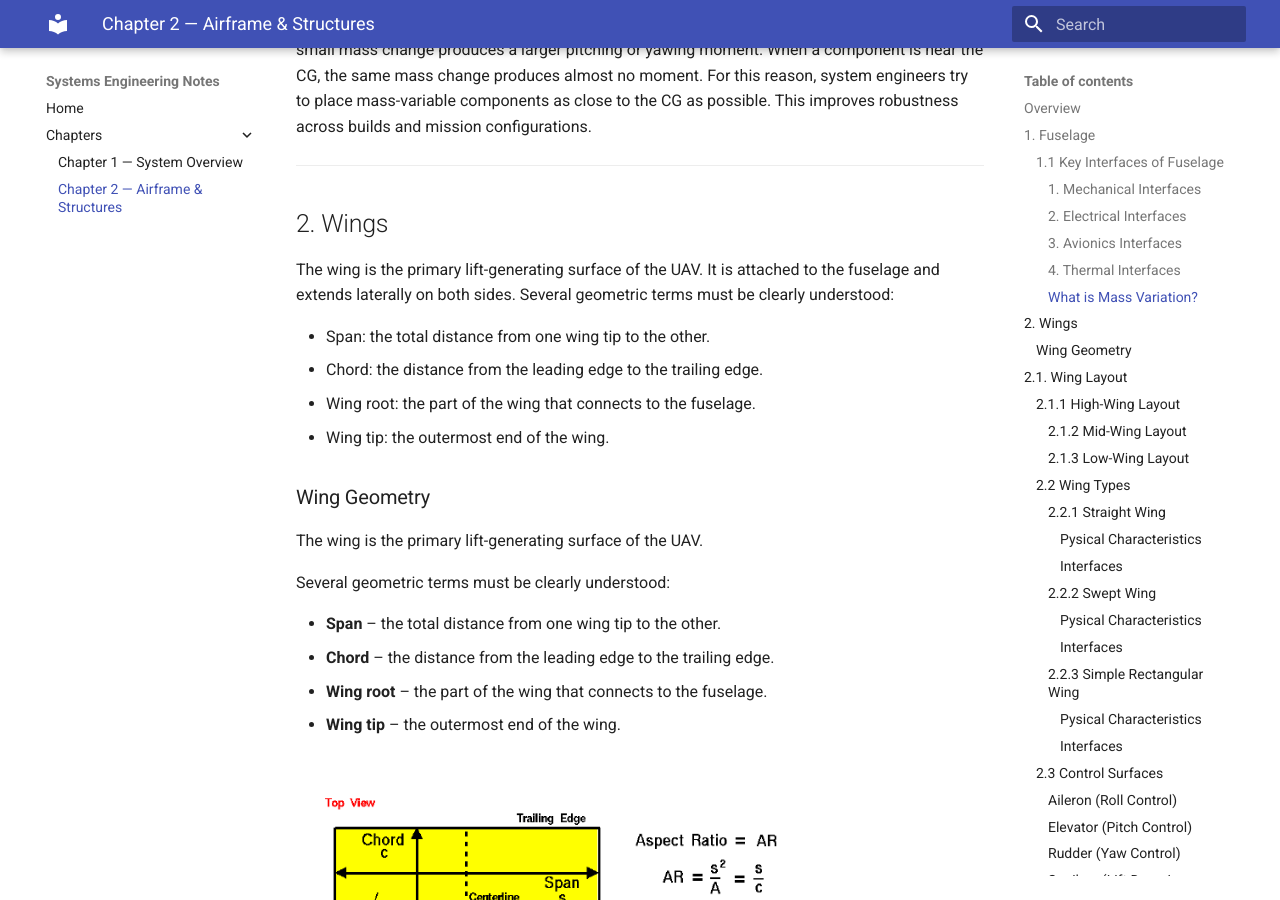
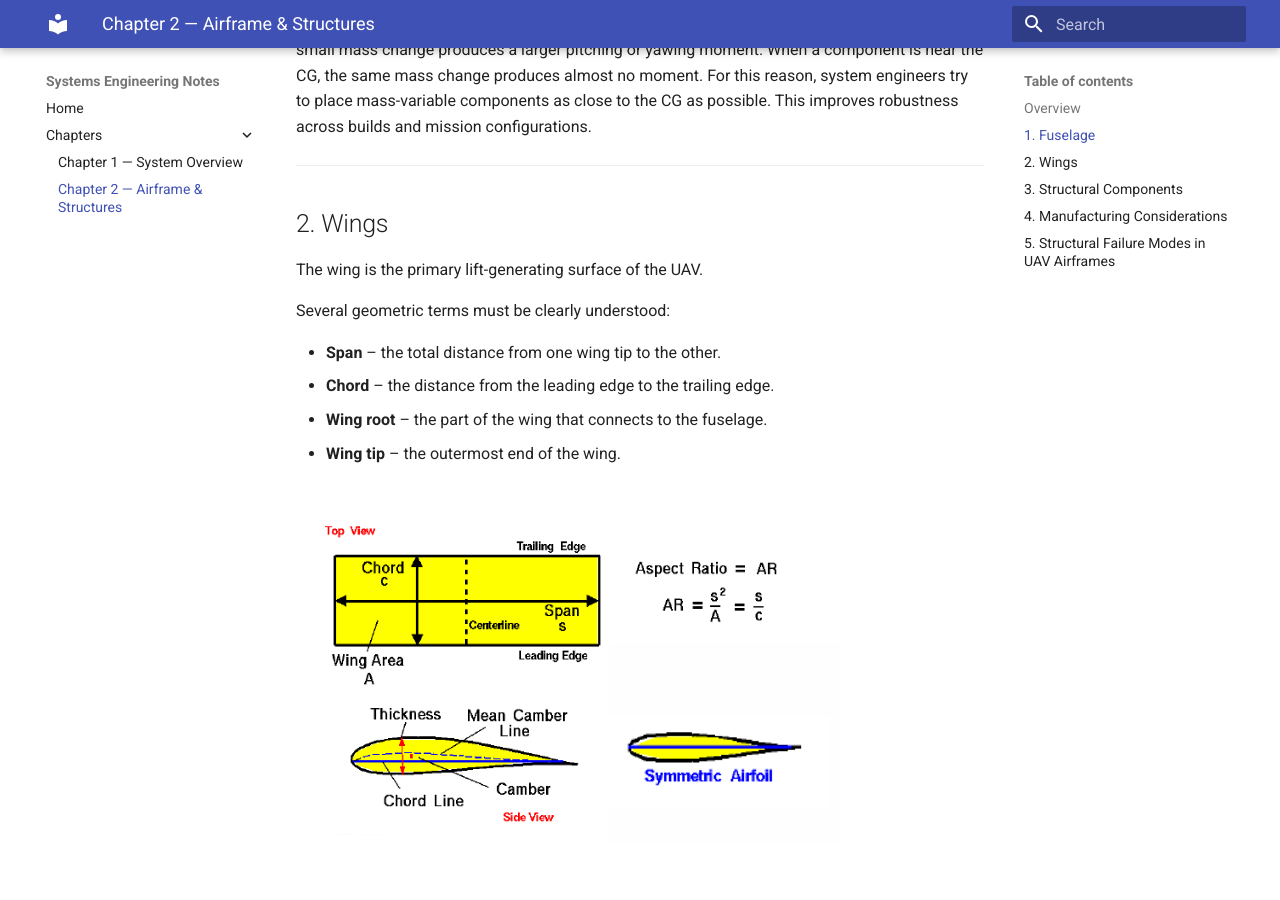
Before and after one commit to hepguzel/systems-engineering-notes, an MkDocs documentation site: the page built from docs/ch02-airframe-structures/index.md, in a window 1280 px wide and 900 px high, scrolled down 2038 px. Built offline with MkDocs 1.6.1 and Material for MkDocs 9.7.7, drawn with Linux system fonts in a browser that asks for light colours; some of the changed text lies outside the part shown.

Commit message:
simplify TOC depth

```diff
--- a/docs/ch02-airframe-structures/index.md
+++ b/docs/ch02-airframe-structures/index.md
@@ -63,15 +63,6 @@ For this reason, system engineers try to place mass-variable components as close
 
 ---
 ## 2. Wings
-The wing is the primary lift-generating surface of the UAV. It is attached to the fuselage and extends laterally on both sides.
-Several geometric terms must be clearly understood:
-
-- Span: the total distance from one wing tip to the other.
-- Chord: the distance from the leading edge to the trailing edge.
-- Wing root: the part of the wing that connects to the fuselage.
-- Wing tip: the outermost end of the wing.
-
-### Wing Geometry
 
 The wing is the primary lift-generating surface of the UAV.
 
@@ -88,12 +79,12 @@ Several geometric terms must be clearly understood:
 
 These terms are fundamental because they are used in discussions about performance, stability, and control authority.
 
-## 2.1. Wing Layout
+### 2.1. Wing Layout
 
 The wing layout determines how lift forces enter the airframe and how those forces are transmitted into the fuselage. Regardless of aerodynamic performance, the wing must provide a structurally efficient load path from distributed lift forces into a limited number of attachment points at the fuselage.
 These attachment points must interface mechanically with fuselage frames or bulkheads that are designed to carry bending and torsional loads without excessive deformation.
 
-### 2.1.1 High-Wing Layout
+#### 2.1.1 High-Wing Layout
 
 In a high-wing layout, the wing is mounted above the fuselage. Lift forces are transferred downward into the fuselage through relatively short load paths. This often improves lateral stability and simplifies internal packaging.
 
@@ -127,7 +118,7 @@ Low-wing layouts are less common in expendable UAVs unless driven by propulsion
 
 #### 2.2.1 Straight Wing
 
-##### Pysical Characteristics
+##### Physical Characteristics
 
 - High lift at low speeds.
 - Simple manufacturing (foam, composites, plywood ribs).
@@ -142,7 +133,7 @@ Low-wing layouts are less common in expendable UAVs unless driven by propulsion
 
 #### 2.2.2 Swept Wing
 
-##### Pysical Characteristics
+##### Physical Characteristics
 
 - Reduces drag at higher speeds.
 - Delays tip stall by lowering effective angle of attack.
@@ -164,7 +155,7 @@ Low-wing layouts are less common in expendable UAVs unless driven by propulsion
 
 Simple rectangular wing is a simplified form of the straight wing.
 
-##### Pysical Characteristics
+##### Physical Characteristics
 
 - Easiest to manufacture.
 - Constant chord simplifies control surface sizing.
--- a/mkdocs.yml
+++ b/mkdocs.yml
@@ -15,3 +15,8 @@ nav:
       #- "Chapter 8 — Architecture Basics": ch08-architecture-basics.md
       #- "Chapter 9 — Detailed Architecture": ch09-detailed-architecture.md
       #- "Chapter 10 — SRS Basics": ch10-srs-basics.md
+
+markdown_extensions:
+  - toc:
+      permalink: true
+      toc_depth: 2
```
